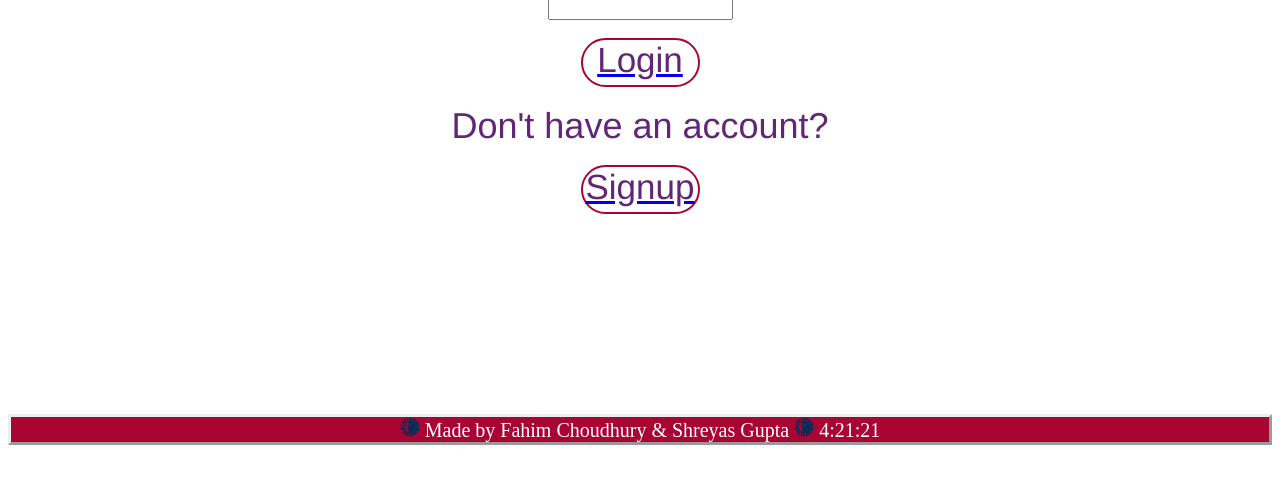
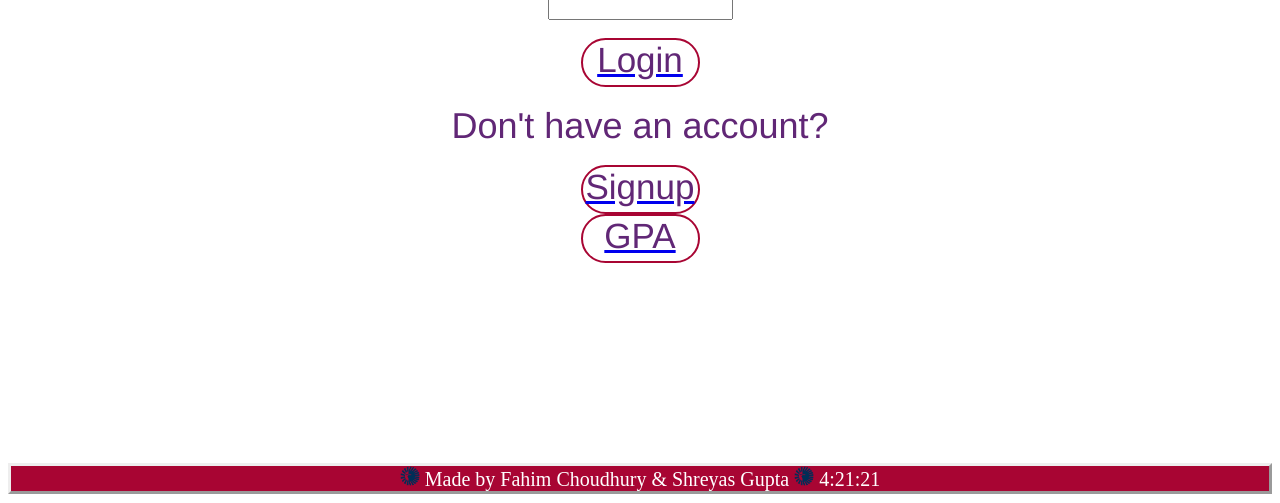
Before and after one commit to sgupta17/GPACalc, a Python web app: template templates/index.html in a window 1280 px wide. Shown: the part 253-756 px from the top of the page. Run offline with Jinja, Linux system fonts and the light colour scheme; the template is opened without the code that fills it, so the values that code supplies are empty.

Commit message:
Added GPA JAR

```diff
--- a/static/style.css
+++ b/static/style.css
@@ -100,6 +100,7 @@ body{
   transition: width 1s;
   background-color: #a80533;
 }
+
 #centerer{
   text-align: center;
   position: relative;
--- /dev/null
+++ b/templates/gpa.html
@@ -0,0 +1,5 @@
+<html>
+<body>
+  test
+</body>
+  </html>
--- a/templates/index.html
+++ b/templates/index.html
@@ -31,6 +31,11 @@
 		    Signup
 		   </div>
 			 	</a>
+				<a href = "gpa">
+			  <div id = "SignupButton">
+			    GPA
+			   </div>
+				 	</a>
 		</div>
 		<body onload="startTime()">
 		<br>	<br>	<br>	<br>	<br>	<br> <br>	<br> <br>	<br>
```
Also changed, not shown: 2 other files.
